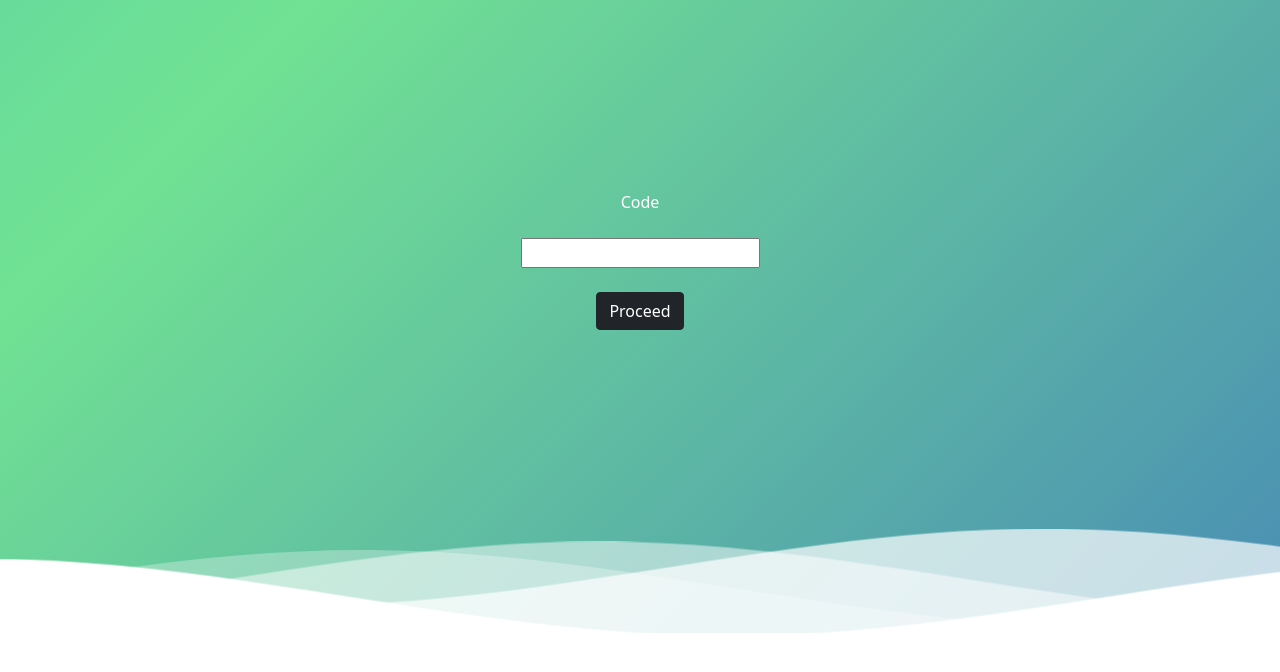
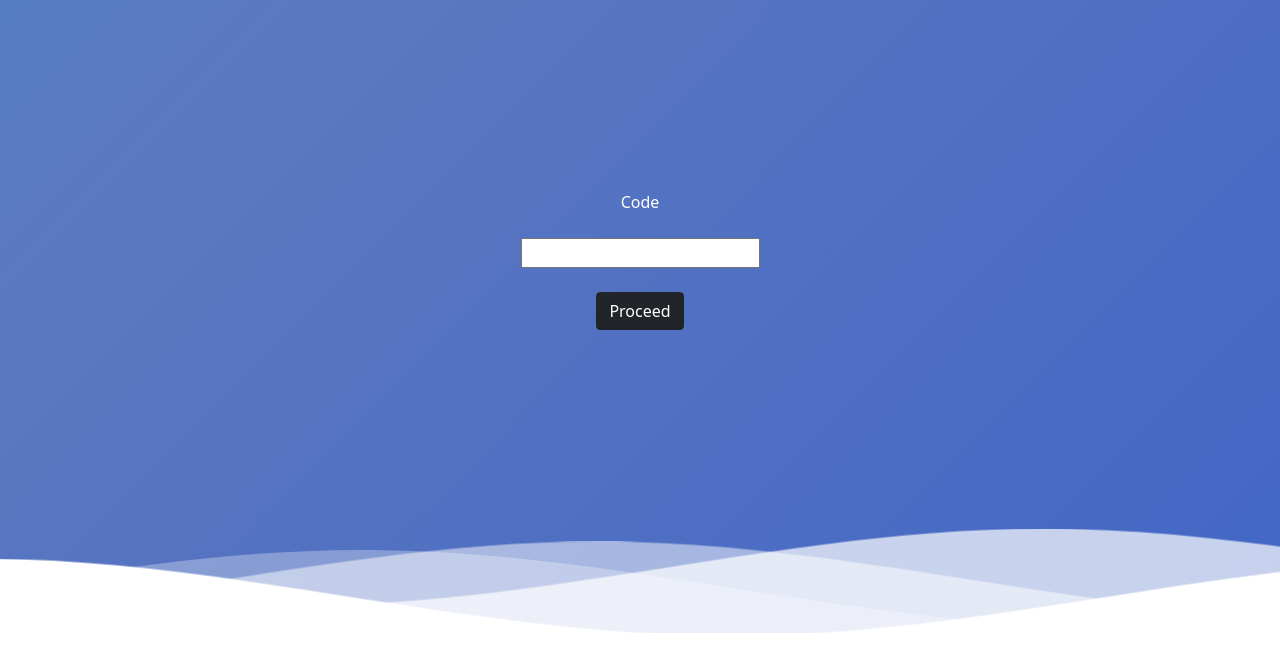
Before and after one commit to macknive/newportfolio, a Vue app: page / in a window 1280 px wide. Shown: the top 672 px of the page. Built offline with nearby package versions, Linux system fonts and the light colour scheme; what vue-typed-js would draw is missing.

Commit message:
remove npm

```diff
--- a/src/views/About.vue
+++ b/src/views/About.vue
@@ -766,7 +766,7 @@
 .header {
   position: relative;
   text-align: center;
-  background: linear-gradient(-45deg, #325cc8, #71e293, #23a6d5, #23d5ab);
+  background: linear-gradient(-45deg, #325cc8, #5c78c0, #23a6d5, #23d5ab);
   background-size: 400% 400%;
   animation: gradient 15s ease infinite;
   color: white;
--- a/src/views/Home.vue
+++ b/src/views/Home.vue
@@ -223,7 +223,7 @@
 .header {
   position: relative;
   text-align: center;
-  background: linear-gradient(-45deg, #325cc8, #71e293, #23a6d5, #23d5ab);
+  background: linear-gradient(-45deg, #325cc8, #5c78c0, #23a6d5, #23d5ab);
   background-size: 400% 400%;
   animation: gradient 15s ease infinite;
   color: white;
```
Also changed, not shown: package.json (line endings or trailing spaces), 1 other file (tests, documents, lock files or other folders).
